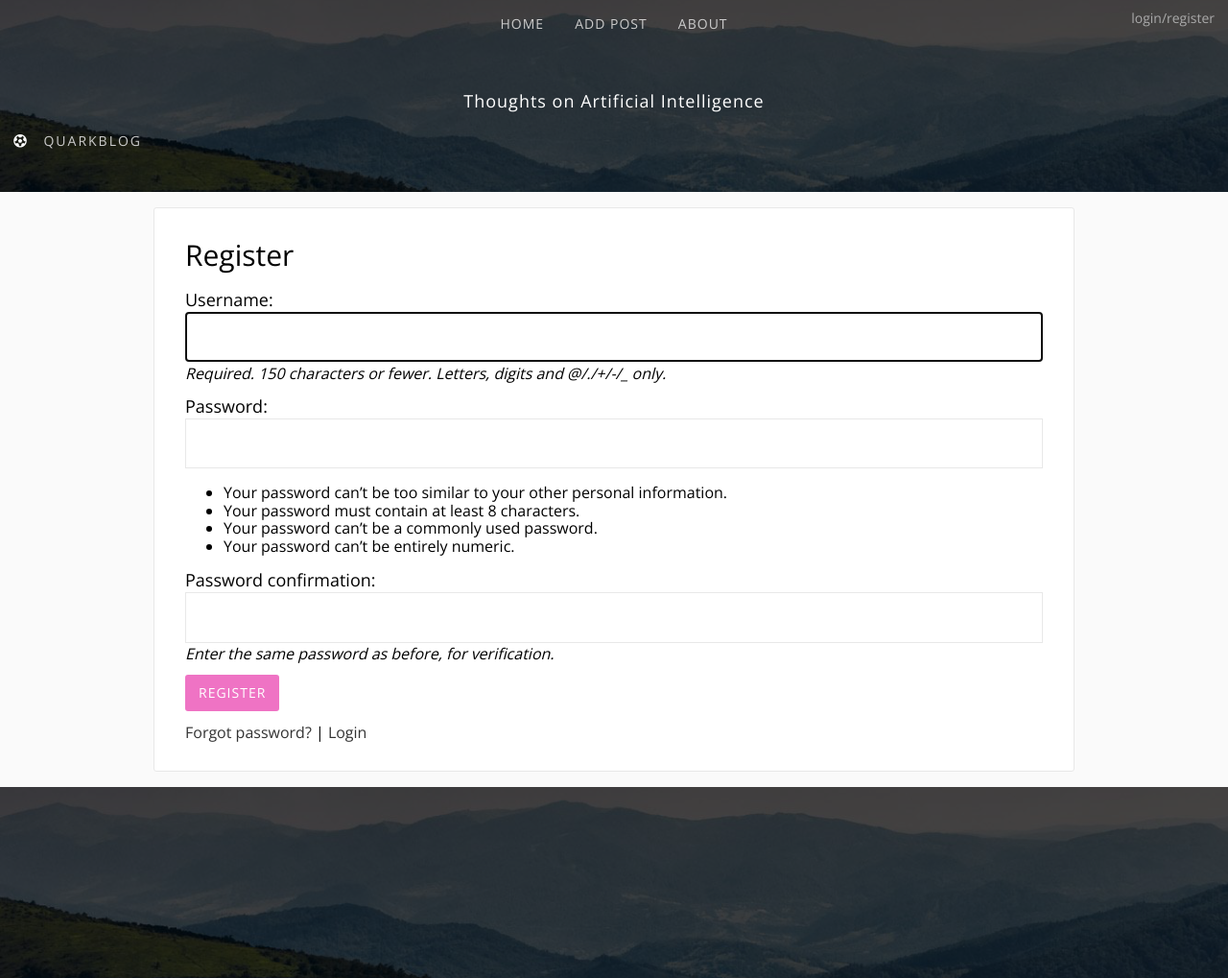
After one commit to usbpendrive/quarkblog, a Django app: page /account/register/ in a window 1280 px wide. The commit adds this page. Shown: the top 1019 px of the page at 96% size. Run offline with Django 3.2, Linux system fonts and the light colour scheme; some libraries are stand-ins or nearby versions.

Commit message:
User register/login functions.

```diff
--- a/base/static/base/css/header.scss
+++ b/base/static/base/css/header.scss
@@ -15,6 +15,20 @@
   &-brand-name {
     color: #ccc;
   }
+  &-user {
+    display: none;
+    position: absolute;
+    top: 0.8em;
+    right: 1em;
+    color: #aaa;
+    font-size: 14px;
+    @include for-desktop-up {
+      display: inherit;
+    }
+    &:hover {
+      color: #fff;
+    }
+  }
   &-slogan {
     font-size: 18px;
     text-align: center;
--- a/base/static/base/css/style.css
+++ b/base/static/base/css/style.css
@@ -40,6 +40,18 @@ ul {
     color: #fff; }
   .header-brand-name {
     color: #ccc; }
+  .header-user {
+    display: none;
+    position: absolute;
+    top: 0.8em;
+    right: 1em;
+    color: #aaa;
+    font-size: 14px; }
+    @media (min-width: 1200px) {
+      .header-user {
+        display: inherit; } }
+    .header-user:hover {
+      color: #fff; }
   .header-slogan {
     font-size: 18px;
     text-align: center;
--- a/base/templates/base/base.html
+++ b/base/templates/base/base.html
@@ -34,9 +34,21 @@
             <a class="dropdown-li-a" href="/">Home</a>
         </li>
         <li class="dropdown-li">
-            <a class="dropdown-li-a" href="">About</a>
+            <a class="dropdown-li-a" href="/about/">About</a>
         </li>
+        {% if request.user.is_authenticated %}
+            <li class="dropdown-li">
+                <a class="dropdown-li-a" href="{% url 'logout' %}">Logout</a>
+            </li>
+        {% else %}
+            <li class="dropdown-li">
+                <a class="dropdown-li-a" href="{% url 'login' %}">Login</a>
+            </li>
+        {% endif %}
     </ul>
+    {% if not request.user.is_authenticated %}
+        <a class="header-user show-mobile" href="{% url 'login' %}">login/register</a>
+    {% endif %}
     <div class="header-slogan">Thoughts on <strong>Artificial Intelligence</strong></div>
 </div>
 
--- a/base/views.py
+++ b/base/views.py
@@ -1,5 +1,8 @@
 from django.shortcuts import render, get_object_or_404
 from django.core.paginator import Paginator
+from django.contrib.auth.forms import UserCreationForm
+from django.urls import reverse_lazy
+from django.views import generic
 
 from blog.models import Post, Tag
 
@@ -17,3 +20,9 @@ def tag(request, slug=None):
     items = Post.objects.filter(tags__slug=slug)
     title = 'Items tagged with "%s"' % _tag
     return render(request, 'base/tag.html', {'items': items, 'tag': tag, 'title': title})
+
+
+class Register(generic.CreateView):
+    form_class = UserCreationForm
+    template_name = 'registration/register.html'
+    success_url = reverse_lazy('login')
--- a/project/settings.py
+++ b/project/settings.py
@@ -58,7 +58,7 @@ ROOT_URLCONF = 'project.urls'
 TEMPLATES = [
     {
         'BACKEND': 'django.template.backends.django.DjangoTemplates',
-        'DIRS': [],
+        'DIRS': [os.path.join(BASE_DIR, 'templates')],
         'APP_DIRS': True,
         'OPTIONS': {
             'context_processors': [
--- a/project/urls.py
+++ b/project/urls.py
@@ -24,6 +24,8 @@ urlpatterns = [
     path('admin/', admin.site.urls),
     path('tags/<slug:slug>/', views.tag, name='tag'),
     path('search/', include('search.urls')),
+    path('account/register/', views.Register.as_view(), name='register'),
+    path('accounts/', include('django.contrib.auth.urls')),
     path('blog/', include('blog.urls')),
     path('', include('base.urls')),
 ] + static(settings.MEDIA_URL, document_root=settings.MEDIA_ROOT)
--- /dev/null
+++ b/templates/registration/password_reset_complete.html
@@ -0,0 +1,6 @@
+{% extends 'base/base.html' %}
+{% block title %}Password Reset Complete{% endblock %}
+{% block h1 %}<h1>Password reset complete</h1>{% endblock %}
+{% block content %}
+    <p>Password reset successful. <a class="submit" href="{% url 'login' %}">Click this to login.</a> </p>
+{% endblock %}
--- /dev/null
+++ b/templates/registration/password_reset_done.html
@@ -0,0 +1,6 @@
+{% extends 'base/base.html' %}
+{% block h1 %}<h1>Reset email sent</h1>{% endblock %}
+
+{% block content %}
+    <p>Please check your inbox for instruction.</p>
+{% endblock %}
--- /dev/null
+++ b/templates/registration/register.html
@@ -0,0 +1,15 @@
+{% extends 'base/base.html' %}
+{% block title %}Register{% endblock %}
+{% block h1 %}<h1>Register</h1>{% endblock %}
+
+{% block content %}
+    <form method="post">
+        {% csrf_token %}
+        {{ form.as_p }}
+        <button class="submit" type="submit">Register</button>
+        <p>
+            <a href="{% url 'password_reset' %}">Forgot password?</a> |
+            <a href="{% url 'login' %}">Login</a>
+        </p>
+    </form>
+{% endblock %}
```
Also changed, not shown: templates/registration/login.html (added, +15 -0 lines), templates/registration/password_change_done.html (added, +7 -0 lines), templates/registration/password_change_form.html (added, +11 -0 lines), templates/registration/password_reset_confirm.html (added, +10 -0 lines), templates/registration/password_reset_form.html (added, +10 -0 lines).
